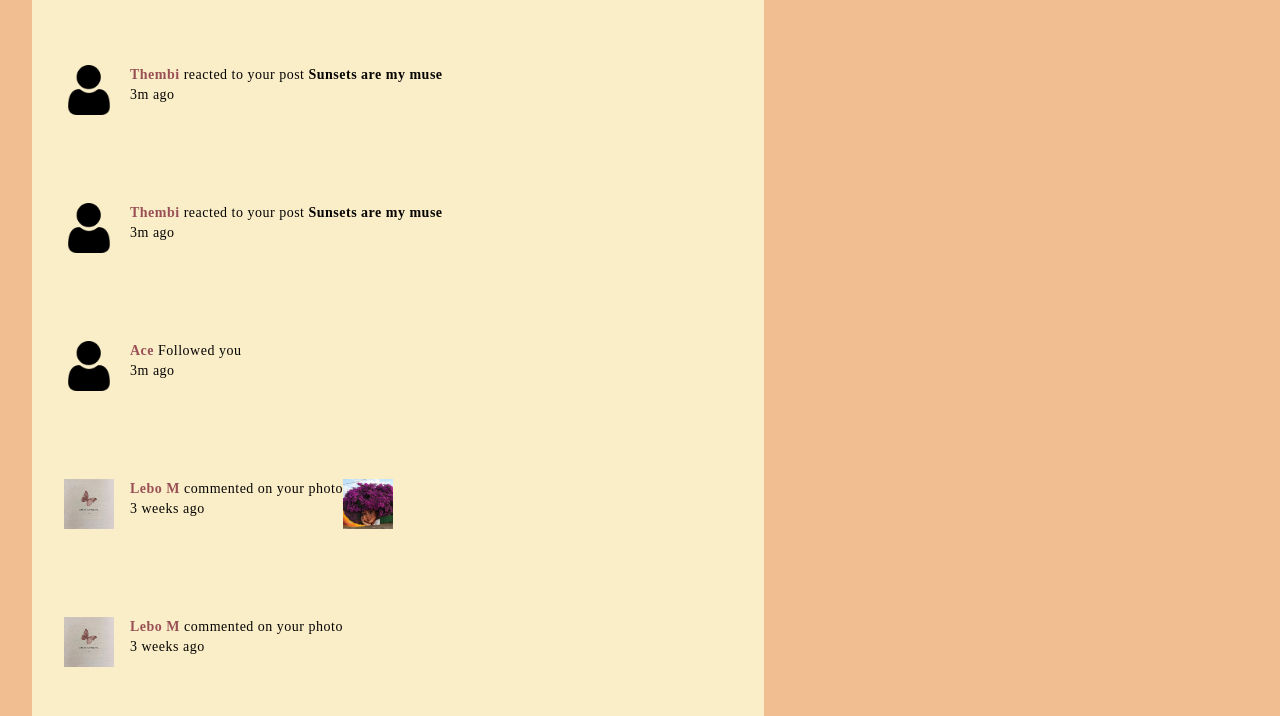
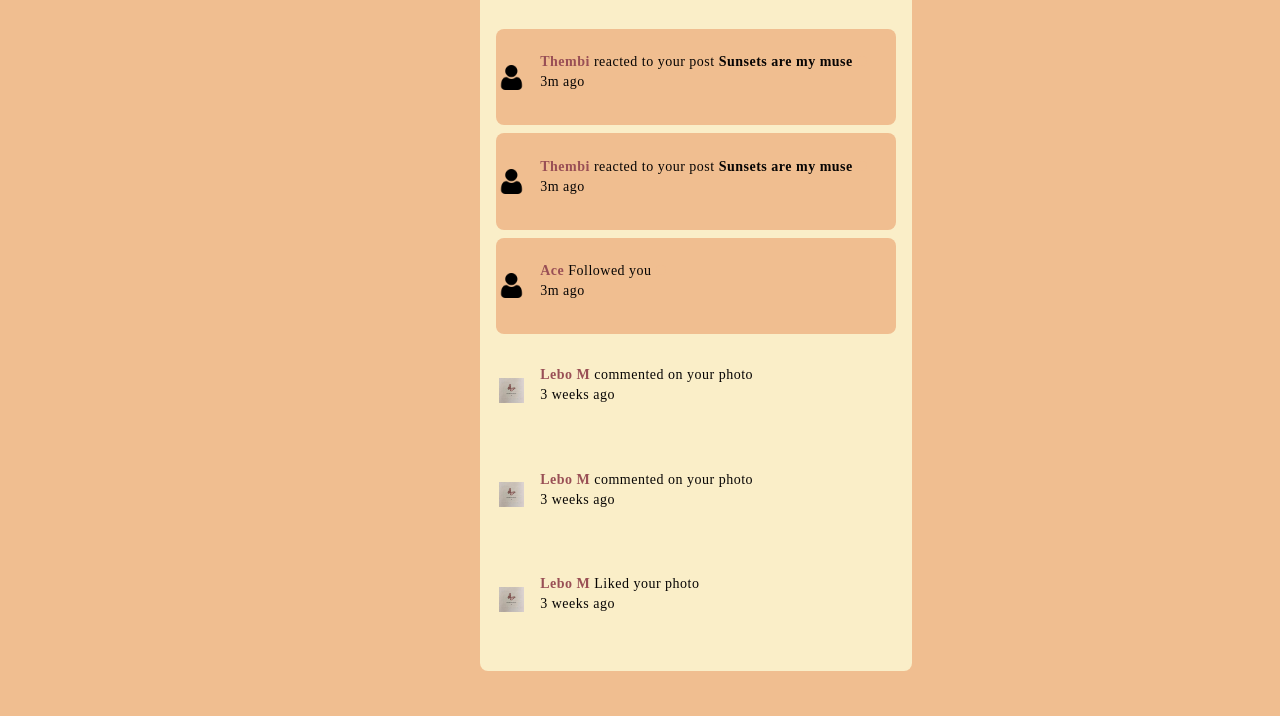
Before and after one commit to MakamuT/Nuru, a plain HTML site: page notifications.html in a window 1280 px wide. Shown: the part 181-897 px from the top of the page. Drawn offline with Linux system fonts and the light colour scheme.

Commit message:
pushed with script

```diff
--- a/notifications.html
+++ b/notifications.html
@@ -34,7 +34,7 @@
       </header>
       <main>
         <div class="noti-card unread">
-          <img src="img/user.png" alt="">
+          <img src="img/user.png" class="user">
           <div class="description">
             <p class="user-activity">
               <strong>Thembi</strong> reacted to your post <b>Sunsets are my muse</b>
@@ -43,7 +43,7 @@
           </div>
         </div>
         <div class="noti-card unread">
-          <img src="img/user.png" alt="">
+          <img src="img/user.png" class="user">
           <div class="description">
             <p class="user-activity">
               <strong>Thembi</strong> reacted to your post <b>Sunsets are my muse</b>
@@ -52,7 +52,7 @@
           </div>
         </div>
         <div class="noti-card unread">
-          <img src="img/user.png" alt="">
+          <img src="img/user.png" class="user">
           <div class="description">
             <p class="user-activity">
               <strong>Ace</strong> Followed you
@@ -61,17 +61,17 @@
           </div>
         </div>
         <div class="noti-card">
-          <img src="img/20221026_051507.jpg" alt="">
+          <img src="img/20221026_051507.jpg" class="user">
           <div class="description">
             <p class="user-activity">
               <strong>Lebo M</strong> commented on your photo
             </p>
             <p class="time">3 weeks ago</p>
           </div>
-           <img src="img/20230221_051213.jpg" alt="">
+
         </div>
         <div class="noti-card">
-          <img src="img/20221026_051507.jpg" alt="">
+          <img src="img/20221026_051507.jpg" class="user">
           <div class="description">
             <p class="user-activity">
               <strong>Lebo M</strong> commented on your photo
@@ -80,7 +80,7 @@
           </div>
           </div>
           <div class="noti-card">
-          <img src="img/20221026_051507.jpg" alt="">
+          <img src="img/20221026_051507.jpg" class="user">
           <div class="description">
             <p class="user-activity">
               <strong>Lebo M</strong> Liked your photo
--- a/style.css
+++ b/style.css
@@ -222,10 +222,11 @@ button.ghost:hover{
 .profile-container{
   display: flex;
   flex-direction: row;
+  margin-left: 20rem;
   gap: 45px;
 }
 .profile-main{
-  width: 70vw;
+  width: 50vw;
   margin-left: 25px;
 }
 .profile-sidebar{
@@ -409,7 +410,6 @@ hr{
   color: #994F55;
   font-size: 12px;
   line-height: 20px;
-
 }
 
 /**messages page**/
@@ -512,8 +512,9 @@ hr{
   background-color: #faeec8;
   border-radius: .5rem;
   margin: 2rem;
+  margin-left: 30rem;
   padding: 1.5rem 1rem;
-  width: 700px;
+  width: 400px;
 }
 header{
   align-items: center;
@@ -546,19 +547,19 @@ header{
 main{
   display: flex;
   flex-direction: column;
-  gap: 1rem;
+  gap: .5rem;
 }
 .noti-card{
   align-items: center;
   border-radius: .5rem;
   display: flex;
-  padding: 1rem;
+  padding: .20rem;
 }
 .time{
   margin-top: -30px;
 }
-img{
-  width: 50px;
+.user{
+  width: 25px;
 }
 .description{
   display: flex;
@@ -573,8 +574,8 @@ strong{
 strong:hover{
   color: #f0be90;
 }
-/*.unread{
-  background: #994F55 !important;
+.unread{
+  background: #f0be90 !important;
 }
 .unread p:first-of-type::after{
   background-color: #f0be90;
@@ -583,7 +584,7 @@ strong:hover{
   display: inline-block;
   height: 10px;
   width: 10px;
-}*/
+}
 
 
 /**footer**/
```
Also changed, not shown: profile.html (+1 -1 lines).
